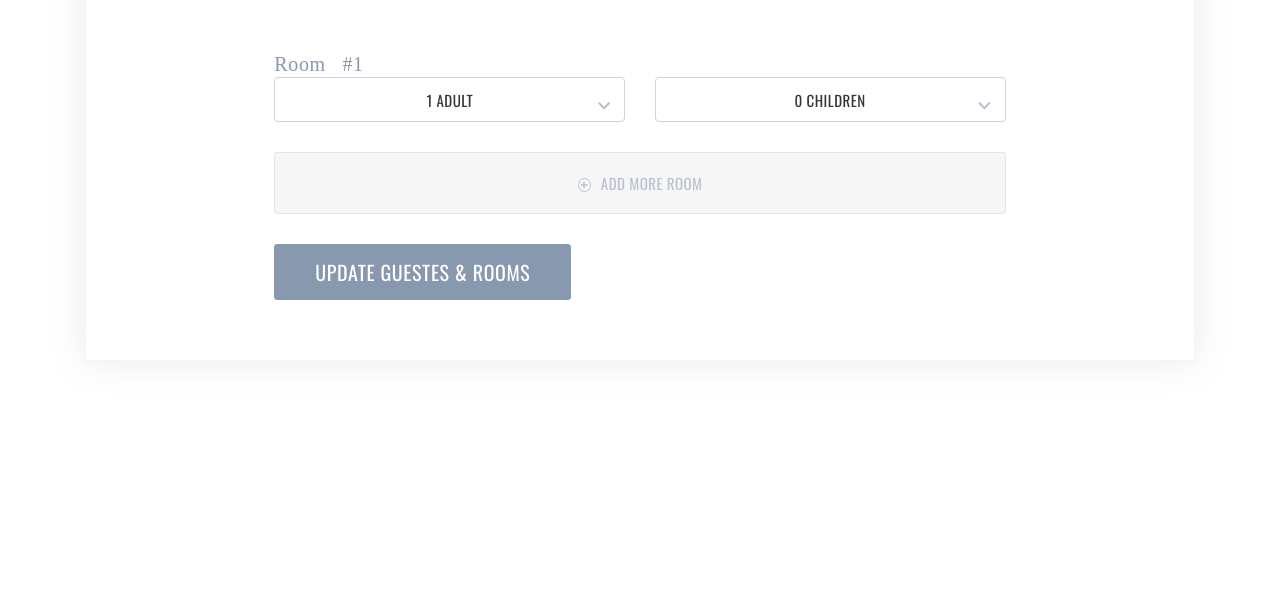
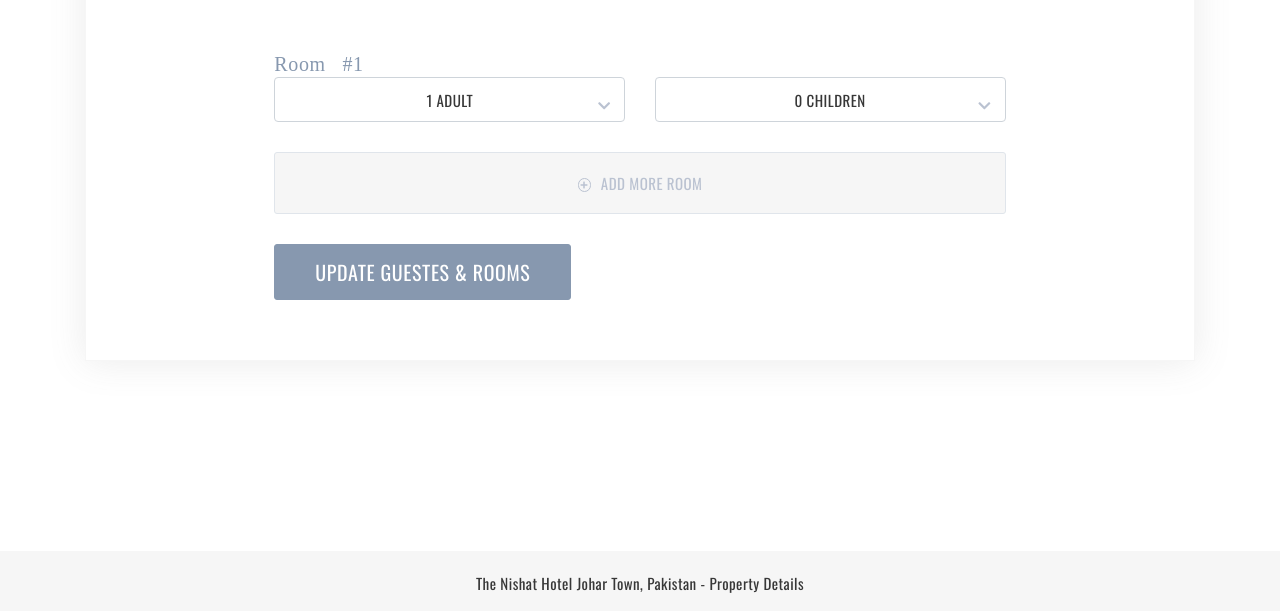
Before and after one commit to Crewlogix-WP-Developers/nishat, a plain HTML site: page index.html in a window 1280 px wide. Shown: the part 254-865 px from the top of the page. Before the commit the page ends 800 px from the top, so only its background shows below. Drawn offline with nearby package versions, Linux system fonts and the light colour scheme; a web font is replaced by a local one.

Commit message:
footer Development

```diff
--- a/css/style.css
+++ b/css/style.css
@@ -2036,7 +2036,7 @@ form#main-form #complete .checkout-tab-container .form-group {
   display: none;
 }
 /** Footer **/
-/*.footer-container p {
+.footer-container p {
   background-color: #f6f6f6;
   height: 60px;
   font-family: Oswald;
@@ -2054,8 +2054,8 @@ form#main-form #complete .checkout-tab-container .form-group {
 footer {
     position: absolute;
     width: 100%;
-    bottom: 0px;
-}*/
+    margin-top: 190px;
+}
 
 div#complete .second-col-form .last-check-fields [type="checkbox"]:not(:checked),
 div#complete .second-col-form .last-check-fields [type="checkbox"]:checked {
--- a/index.html
+++ b/index.html
@@ -554,11 +554,11 @@
             <!-- end of container -->
         </div>
     </section>
-<!--     <footer>
+    <footer>
     	<div class="footer-container">
 			<p> The Nishat Hotel Johar Town, Pakistan -  Property Details</p>
     	</div>
-    </footer> -->
+    </footer>
     <!-- </div> -->
     <!--</div> -->
     <!-- end of page main container -->
```
